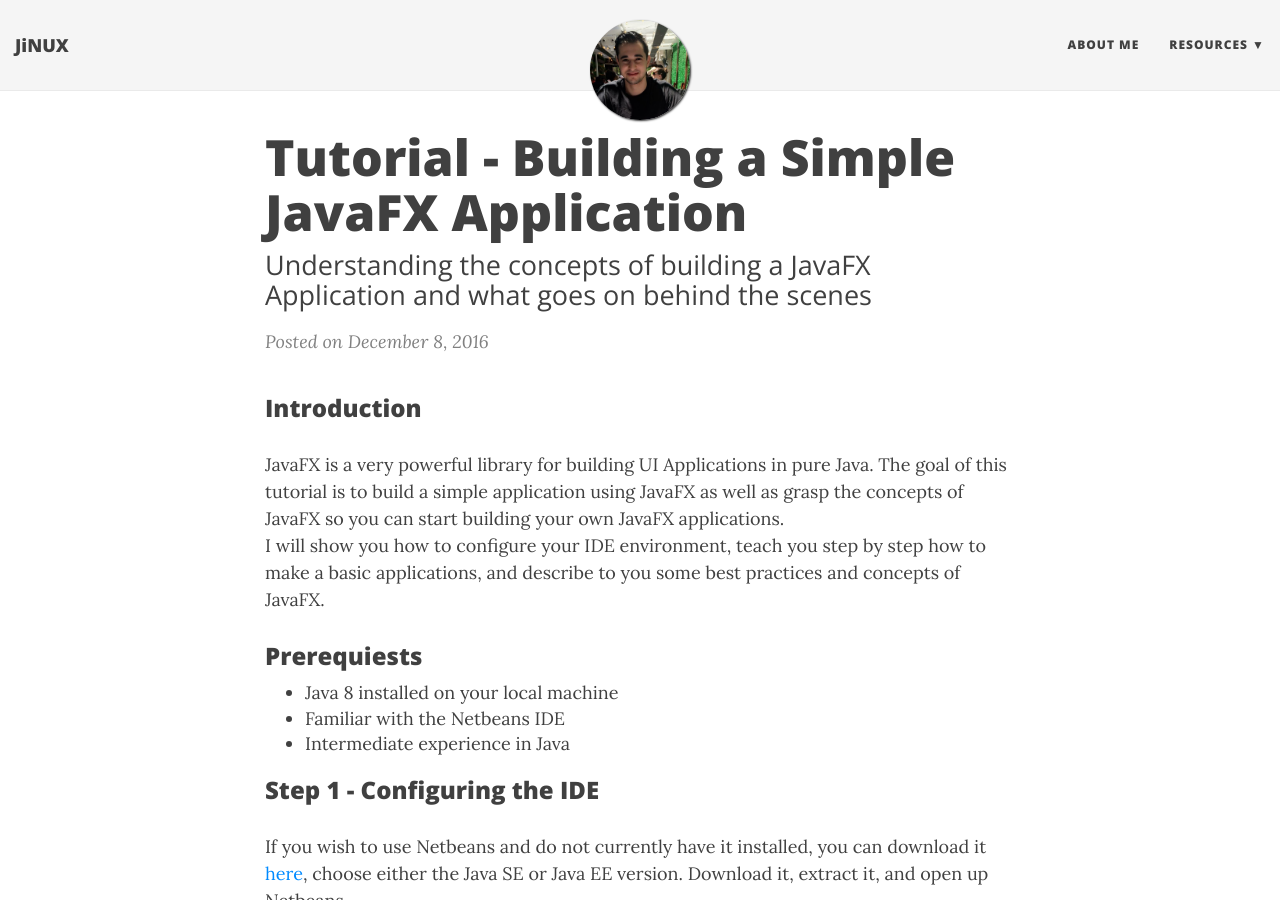
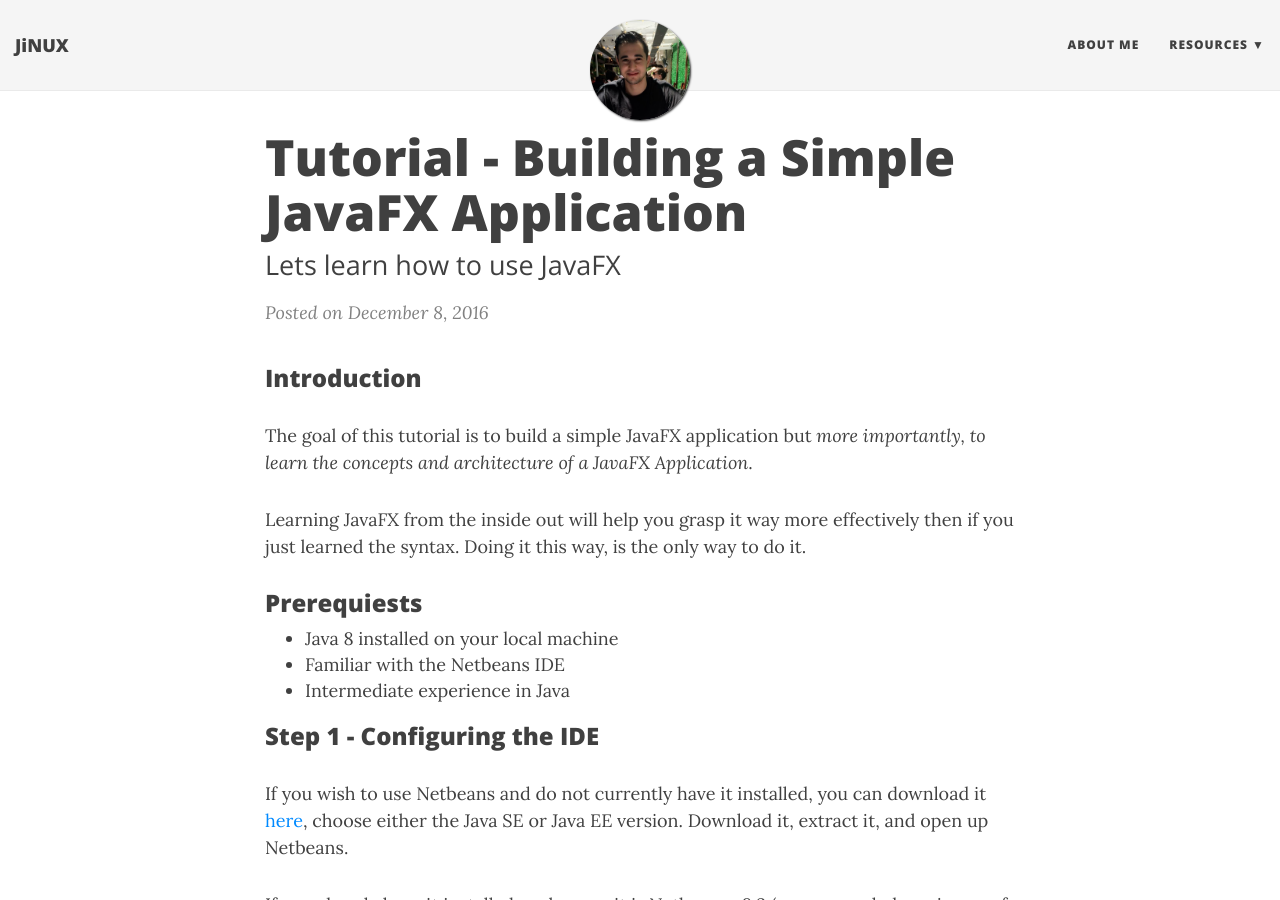
Before and after one commit to edwardciccone/edwardciccone.github.io, a Jekyll site: the page built from _posts/2016-12-08-JavaFX-Basics-Tutorial.md, in a window 1280 px wide and 900 px high. Built offline with Jekyll 4.4.1, drawn with Linux system fonts in a browser that asks for light colours; nearby versions of some CDN libraries; comment, search, counter and statistics services are not loaded.

Commit message:
Update 2016-12-08-JavaFX-Basics-Tutorial.md

```diff
--- a/_posts/2016-12-08-JavaFX-Basics-Tutorial.md
+++ b/_posts/2016-12-08-JavaFX-Basics-Tutorial.md
@@ -1,12 +1,13 @@
 ---
 layout: post
 title: Tutorial - Building a Simple JavaFX Application
-subtitle: Understanding the concepts of building a JavaFX Application and what goes on behind the scenes
+subtitle: Lets learn how to use JavaFX
 ---
 
 ### Introduction
-JavaFX is a very powerful library for building UI Applications in pure Java. The goal of this tutorial is to build a simple application using JavaFX as well as grasp the concepts of JavaFX so you can start building your own JavaFX applications.
-I will show you how to configure your IDE environment, teach you step by step how to make a basic applications, and describe to you some best practices and concepts of JavaFX.
+The goal of this tutorial is to build a simple JavaFX application but _more importantly, to learn the concepts and architecture of a JavaFX Application_.
+
+Learning JavaFX from the inside out will help you grasp it way more effectively then if you just learned the syntax. Doing it this way, is the only way to do it.
 
 ### Prerequiests
 - Java 8 installed on your local machine
```
